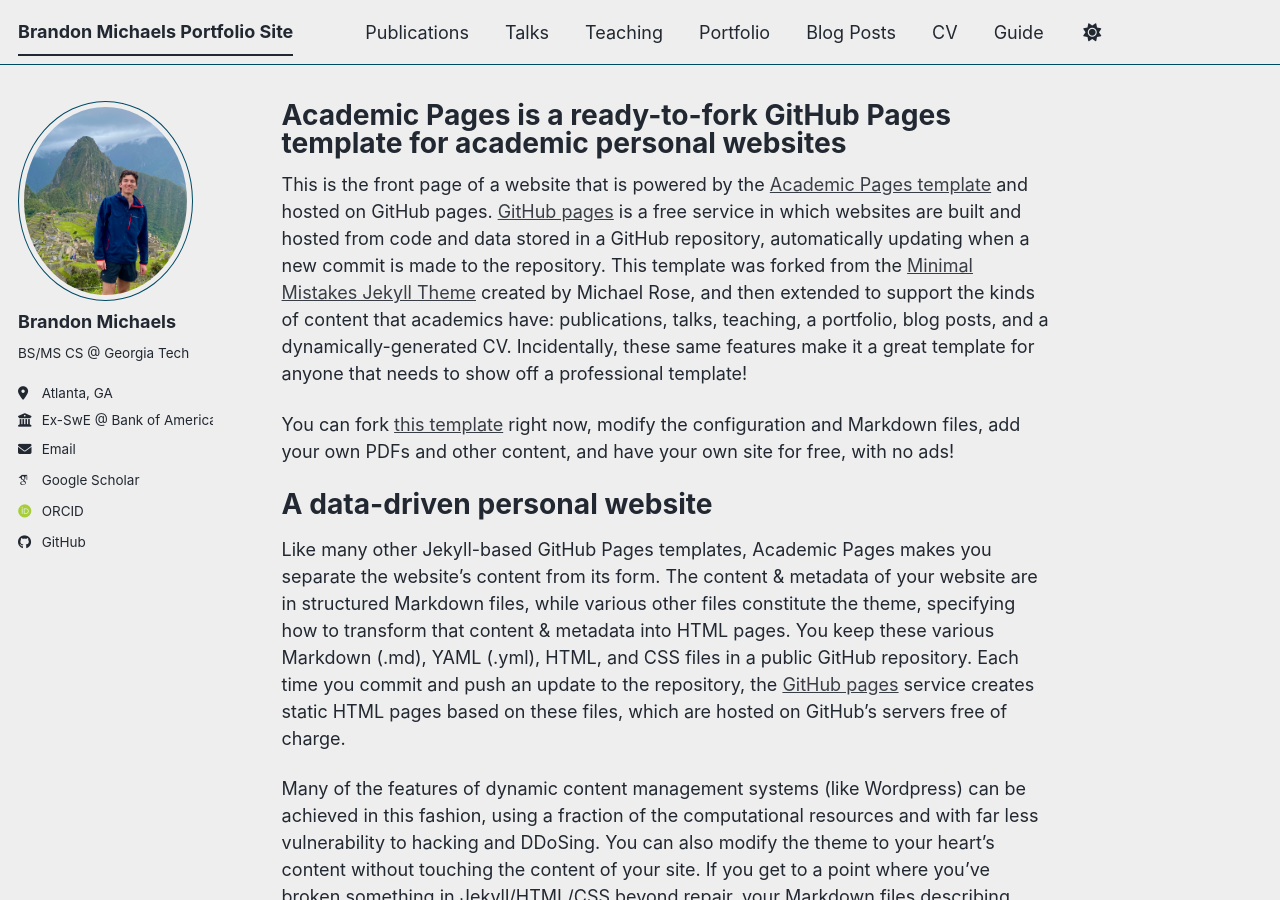
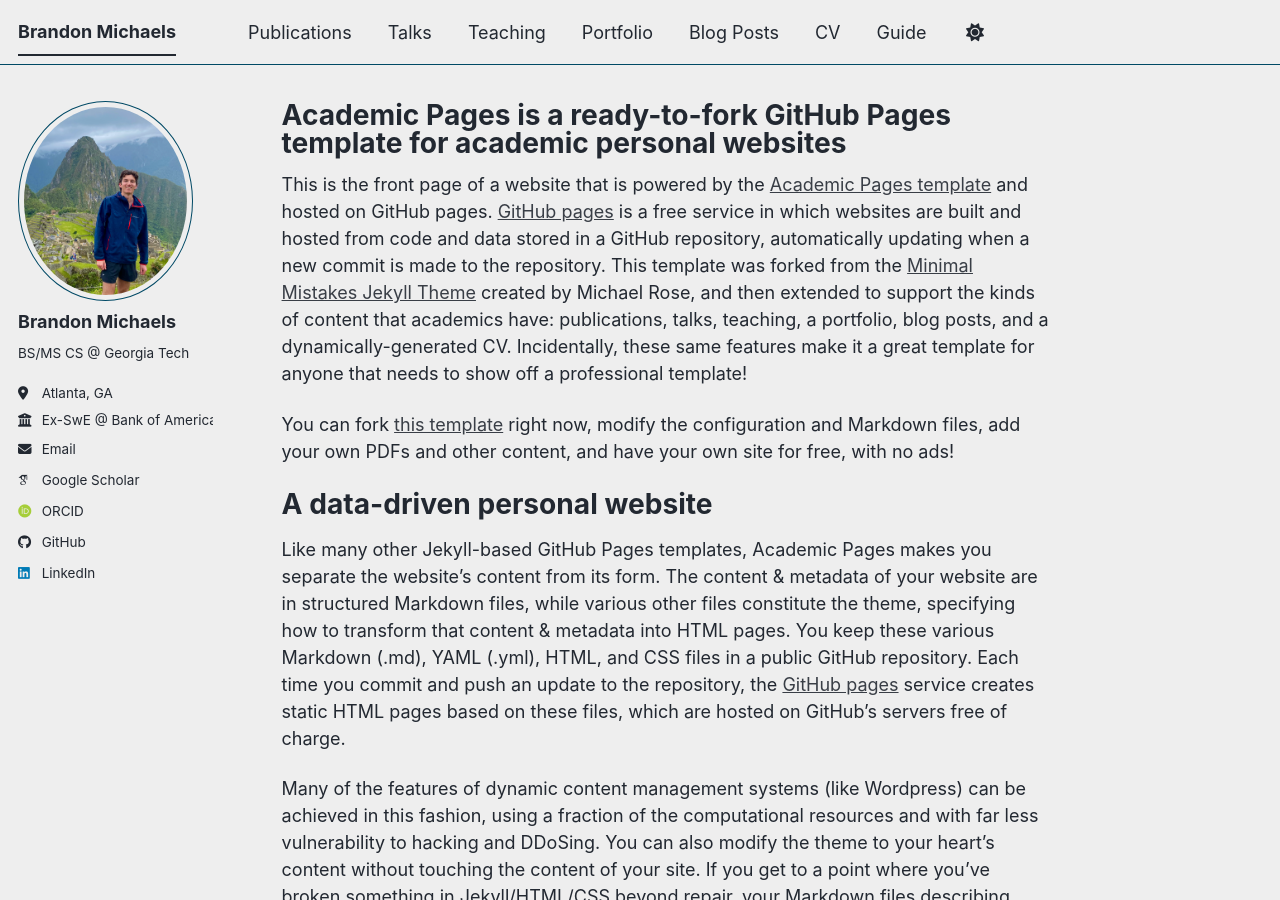
Before and after one commit to Brandon-Michaels/Brandon-Michaels.github.io, a Jekyll site: the page built from _pages/about.md, in a window 1280 px wide and 900 px high. Built offline with Jekyll 4.4.1, drawn with Linux system fonts in a browser that asks for light colours; some web fonts are replaced; a script bundle is joined from its source files by our own code; library files that are not in the unit come from our copies; part of the change alters nothing that is shown.

Commit message:
Update social links

```diff
--- a/_config.yml
+++ b/_config.yml
@@ -9,7 +9,7 @@
 # Basic Site Settings
 locale                   : "en-US"
 site_theme               : "air" # The available themes options are "default", "air", "sunrise", "mint", "dirt" and "contrast"
-title                    : "Brandon Michaels Portfolio Site"
+title                    : "Brandon Michaels"
 title_separator          : "-"
 name                     : &name "Brandon Michaels"
 description              : &description "Brandon Michaels academic portfolio"   # Update this with a general description of your site, this is the default if not overridden by a page
@@ -35,10 +35,10 @@ author:
   # Academic websites
   academia         : # URL
   arxiv            : # URL - Update with the correct link to your profile
-  googlescholar    : "https://scholar.google.com/citations?user=PS_CX0AAAAAJ"
+  googlescholar    : "https://scholar.google.com/citations?user=L8Ng1JQAAAAJ&hl=en"
   inspire-hep      : # URL
   impactstory      : # URL
-  orcid            : "https://orcid.org/yourorcidurl"
+  orcid            : "https://orcid.org/0009-0008-2056-6884"
   semantic         : # URL
   ssrn             : # URL
   pubmed           : # URL
@@ -51,7 +51,7 @@ author:
   bitbucket        : # Username - Update with your username on the site
   codepen          : # Username
   dribbble         : # Username
-  github           : "academicpages"
+  github           : Brandon-Michaels
   kaggle           : # Username
   stackoverflow    : # User number or user number and name (i.e., use "1" or "1/jeff-atwood")
 
@@ -66,7 +66,7 @@ author:
   keybase          : # Username
   instagram        : # Username
   lastfm           : # Username
-  linkedin         : # Username
+  linkedin         : brandon-j-michaels
   mastodon         : # URL
   medium           : # URL
   pinterest        : # Username
```
